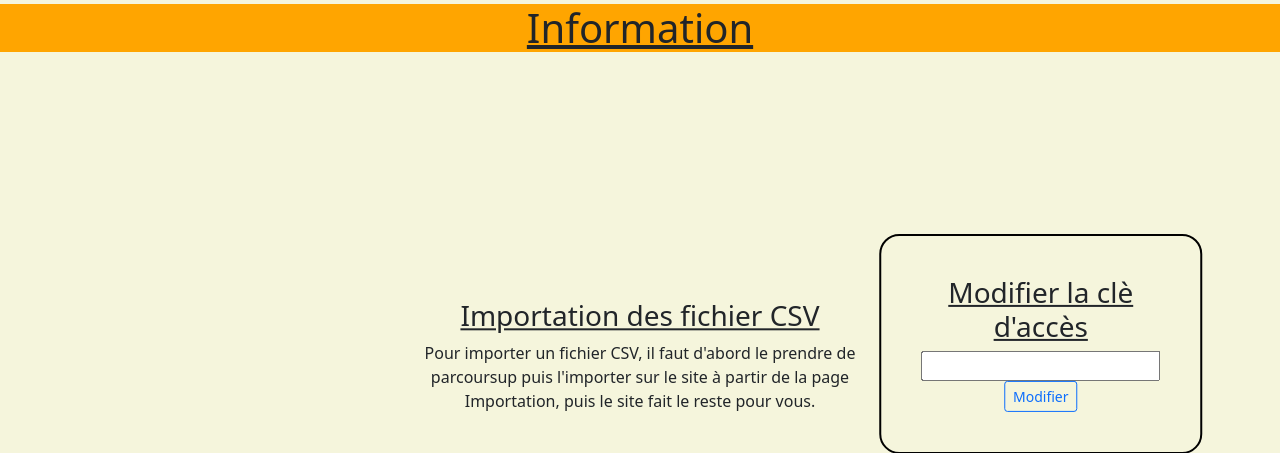
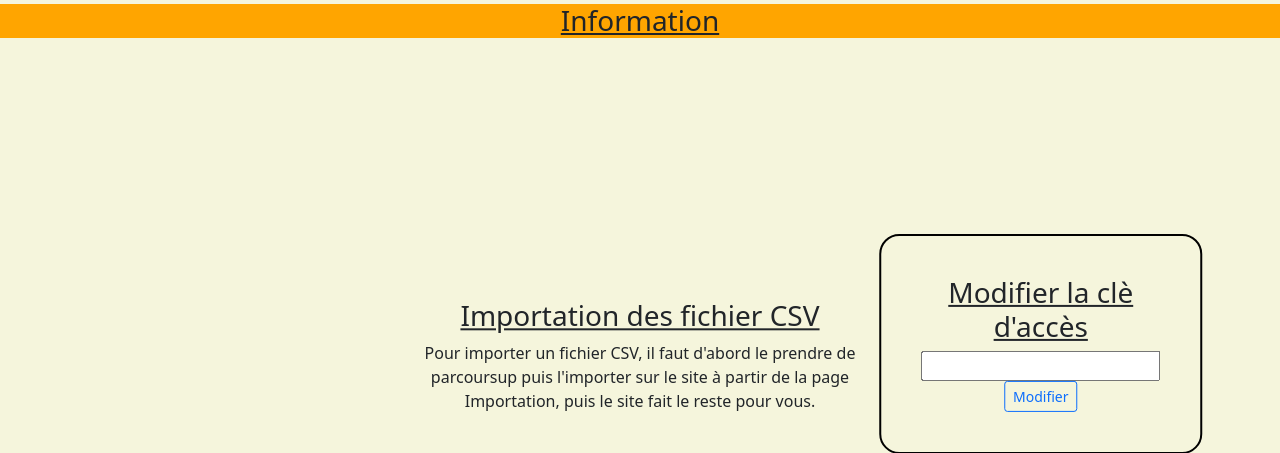
Before and after one commit to thibautscheers/FOLOZEM, a PHP site: page /page/information.php in a window 1280 px wide. Shown: the part 56-509 px from the top of the page. Run offline with PHP 8.4, Linux system fonts and the light colour scheme.

Commit message:
séparation du HTML et du CSS

```diff
--- a/page/importation-eleve.php
+++ b/page/importation-eleve.php
@@ -14,7 +14,7 @@
 
 </head>
 
-<body style="margin-top: 60px; background-color: beige;">
+<body class="body">
     <div>
         <nav class="navbar navbar-expand-lg fixed-top navbar-dark bg-dark">
             <ul class="navbar-nav mr-auto">
@@ -38,7 +38,7 @@
         echo ("<br/><div style=\"background-color: #4f4; padding: 6px;\">" . ($_SESSION["info"]) . "</div>");
     $_SESSION["info"] = ""; ?>
     </div>
-    <h3 style="background-color: #FFA500;">Importation des élève </h3>
+    <h3 class="h3">Importation des élève </h3>
     <div class="col-auto">
         <form action="importEleves.php" method="post" class="form-inline" enctype="multipart/form-data">
             <input type="file" class="btn btn-outline-secondary btn-sm" name="file" id="file" accept=".csv">
--- a/page/information.php
+++ b/page/information.php
@@ -12,7 +12,7 @@
     <script src="bootstrap/js/bootstrap.bundle.min.js"></script>
 </head>
 
-<body style="margin-top: 60px; background-color: beige;">
+<body class="body">
 
     <div>
         <nav class="navbar navbar-expand-lg fixed-top navbar-dark bg-dark">
@@ -37,7 +37,7 @@
         echo ("<br/><div style=\"background-color: #4f4; padding: 6px;\">" . ($_SESSION["info"]) . "</div>");
     $_SESSION["info"] = "";
     ?>
-    <h1 class="text-decoration-underline" style="text-align: center;background-color: #FFA500;"> Information </h1>
+    <h1 class="text-decoration-underline text-center  h3" > Information </h1>
     <div id="expoitCSV">
         <h3 class="text-decoration-underline">Importation des fichier CSV</h3>
         <p> Pour importer un fichier CSV, il faut d'abord le prendre de parcoursup puis l'importer sur le site à partir de la page Importation, puis le site fait le reste pour vous.</p>
--- a/page/liste-eleve.php
+++ b/page/liste-eleve.php
@@ -14,7 +14,7 @@
 
 </head>
 
-<body style="margin-top: 60px; background-color: beige;">
+<body class="body">
 
     <div>
         <nav class="navbar navbar-expand-lg fixed-top navbar-dark bg-dark">
@@ -28,7 +28,7 @@
         </nav>
     </div>
 
-    <h3 style="background-color: #FFA500;">Liste des élève </h3>
+    <h3 class="h3">Liste des élève </h3>
     <div class="table-responsive -sm">
         <table class="table table-bordered table-sm">
             <tr>
--- a/page/style/navbar.css
+++ b/page/style/navbar.css
@@ -1,7 +1,6 @@
-body {
-  margin-top: 75px;
-  margin: 10px;
-  /* background-image: url(fond.jpg); */
+.body {
+  margin-top: 60px;
+   background-color: beige;
   background-position: center;
   background-attachment: fixed;
   background-size: cover;
@@ -19,14 +18,6 @@ body {
   transform: translate(-25%, -50%);
 }
 
-#créateur {
-  width: 300px;
-  text-align: center;
-  position: absolute;
-  left: 50%;
-  top: 20%;
-  transform: translate(-50%, -20%);
-}
 
 #expoitCSV {
   width: 450px;
@@ -37,14 +28,7 @@ body {
   transform: translate(-50%, -53%);
 }
 
-#RGPD {
-  width: 450px;
-  text-align: center;
-  position: absolute;
-  left: 50%;
-  top: 86%;
-  transform: translate(-50%, -86%);
-}
+
 
 footer {
   display: flex;
@@ -58,3 +42,19 @@ footer {
   width: 100%;
   font-size: smaller;
 }
+
+#formGetPromotion {
+  position: fixed;
+  color: #03a9f4;
+  border: 2px;
+  border-color: #03a9f4;
+  border-style: solid;
+  bottom: 1%;
+  right: 1%;
+  z-index: 10;
+  opacity: 0.7;
+  background-color: red;
+}
+.h3{
+  background-color: #FFA500;
+}
--- a/page/style/style.css
+++ b/page/style/style.css
@@ -1,10 +1,11 @@
-body {
+.body {
     display: flex;
     justify-content: center;
     align-items: center;
     min-height: 100vh;
     width: 100%;
     overflow: hidden;
+    background-color: beige;
 
 }
 
```
Also changed, not shown: page/index.php (+3 -9 lines), page/statistiques.php (+5 -5 lines).
